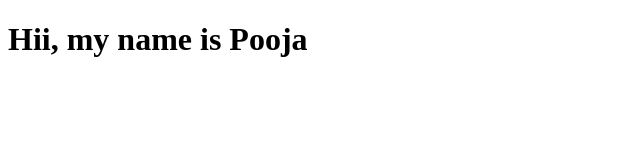
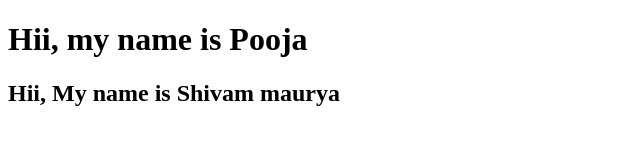
Before and after one commit to sonikagithub/LearningGit, a plain HTML site: page index.html in a window 1280 px wide. Shown: the whole page, without its empty margins (0-640 px from the left). Drawn offline with Linux system fonts and the light colour scheme.

Commit message:
Add a new h2 heading

```diff
--- a/index.html
+++ b/index.html
@@ -7,5 +7,6 @@
   </head>
   <body>
     <h1>Hii, my name is Pooja</h1>
+    <h2>Hii, My name is Shivam maurya</h2>
   </body>
 </html>
```
